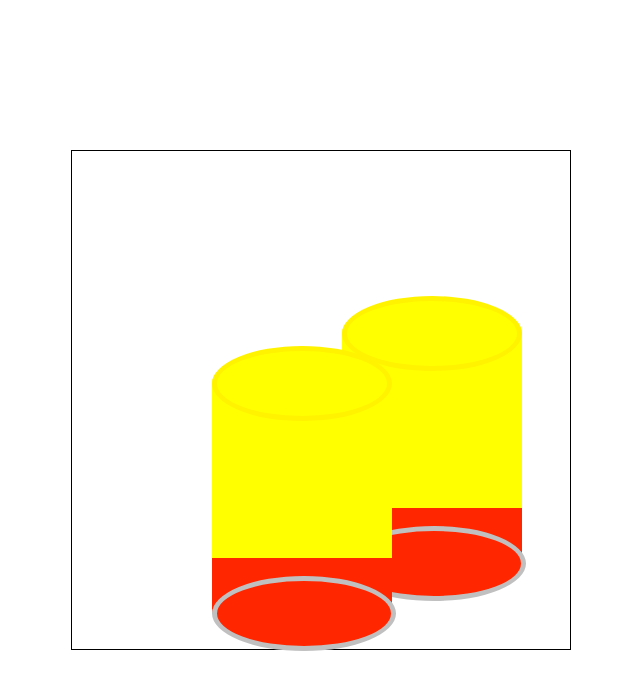
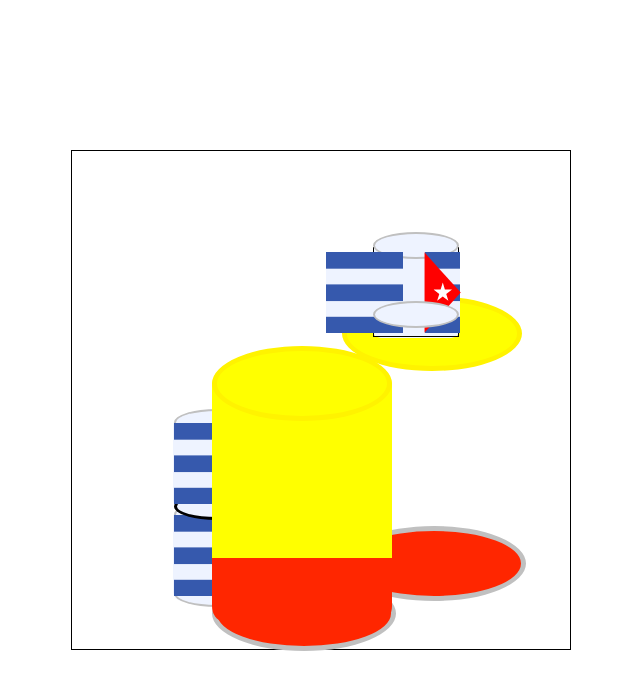
Before and after one commit to duquettemara/css-still-life-md, a plain HTML site: page index.html in a window 1280 px wide. Shown: the whole page, without its empty margins (319-959 px from the left). Drawn offline with Linux system fonts and the light colour scheme.

Commit message:
office hours

```diff
--- a/index.html
+++ b/index.html
@@ -33,9 +33,16 @@
   .bustello {
     width: 180px;
     height: 250px;
-    background-image: linear-gradient(#ffff00 75%, #ff2600 0%);
     border-radius: 5%;
     position: relative;
+  }
+
+  .redyellow {
+    width: 100%;
+    height: 100%;
+    background-image: linear-gradient(#ffff00 75%, #ff2600 0%);
+    border-radius: 6%;
+
   }
 
   .oval {
@@ -59,7 +66,7 @@
     border: 5px solid silver;
     width: 102%;
     bottom: -12%;
-    z-index: 1;
+    z-index: -2;
   }
 
   .left-can {
@@ -67,7 +74,7 @@
     top: 220px;
     left: 140px;
     border: ;
-    z-index: ;
+    z-index: 1;
   }
 
   .right-can {
@@ -78,12 +85,12 @@
   }
 
 
-  /*.cup {
+  .cup {
     border: 1px solid transparent;
     width: 88px;
     height: 92px;
     background-color: #eef3ff;
-    z-index: ;
+/*     z-index: ; */
 
   }
 
@@ -92,7 +99,7 @@
     top: 358px;
     left: 101px;
     border-radius: 10%;
-    z-index: ;
+/*     z-index: ; */
 
   }
 
@@ -101,14 +108,14 @@
     left: 0%;
     border: 2px solid silver;
     background-color: #eef3ff;
-    z-index: ;
+/*     z-index: ; */
   }
 
   .bottom-oval3 {
     background-color: #eef3ff;
     border: 2px solid silver;
     bottom: -8%;
-    z-index: ;
+/*     z-index: ; */
   }
 
   .stacked-cup2 {
@@ -123,14 +130,14 @@
     background-color: #eef3ff;
     border: 2px solid silver;
     top: -10%;
-    z-index: ;
+/*     z-index: ; */
   }
 
   .bottom-oval2 {
     background-color: #eef3ff;
     border: 3px solid black;
     bottom: -13%;
-    z-index: ;
+/*     z-index: ; */
   }
 
   .alt3 {
@@ -141,39 +148,39 @@
 
   .flag {
     position: relative;
-    overflow: hidden;
+/*     overflow: hidden; */
     top: 95px;
     left: 300px;
     border-radius: 10%;
-    z-index: ;
+/*     z-index: ; */
   }
 
   .top-oval4 {
     background-color: #eef3ff;
     border: 2px solid silver;
     top: -17%;
-    z-index: ;
+/*     z-index: ; */
   }
 
   .bottom-oval4 {
     background-color: #eef3ff;
     border: 2px solid silver;
-    bottom: -10%;
-    z-index: ;
+    bottom: 10%;
+    z-index: 20;
   }
 
   .triangle {
     width: 50%;
     height: 90%;
     background-color: red;
-    clip-path: polygon(0 0, 0 100%, 100% 50%);
+    clip-path: polygon(0 0, 0 100%, 85% 50%);
     transform: translate(15%, 5%);
     position: absolute;
     left: 52%;
     display: flex;
     justify-content: center;
     align-items: center;
-    z-index: ;
+/*     z-index: ; */
 
   }
 
@@ -193,14 +200,23 @@
     height: 90%;
     position: absolute;
     top: 5%;
-    z-index: ;
+/*     z-index: ; */
+  }
+
+  .stripe-container {
+    border: 1px solid black;
+    width: 100%;
+    height: 100%;
+    overflow: hidden;
+
   }
 
   .alt {
     position: absolute;
+    width: 35px;
     top: 5%;
     left: 60%;
-    z-index: ;
+/*     z-index: ; */
 
 
   }
@@ -209,7 +225,7 @@
     position: absolute;
     top: 5%;
     left: -55%;
-    z-index: ;
+/*     z-index: ; */
   }
 </style>
 
@@ -217,9 +233,9 @@
 <div class="frame">
   <div class="cafetera"></div>
   <div class="bustello left-can">
+    <div class="redyellow"></div>
     <div class="oval top-oval"></div>
     <div class="oval bottom-oval"></div>
-    <div class="red-strip"></div>
   </div>
   <div class="bustello right-can">
     <div class="oval top-oval"></div>
@@ -238,10 +254,13 @@
   <div class="cup flag">
     <div class="oval top-oval4"></div>
     <div class="oval bottom-oval4"></div>
-    <div class="stripes alt2"></div>
-    <div class="stripes alt"></div>
-    <div class="triangle">
-      <div class="star"></div>
+    <div class="stripe-container">
+      <div class="stripes alt2"></div>
+      <div class="stripes alt"></div>
+      <div class="triangle">
+        <div class="star"></div>
+      </div>
     </div>
+
   </div>
 </div>
```
